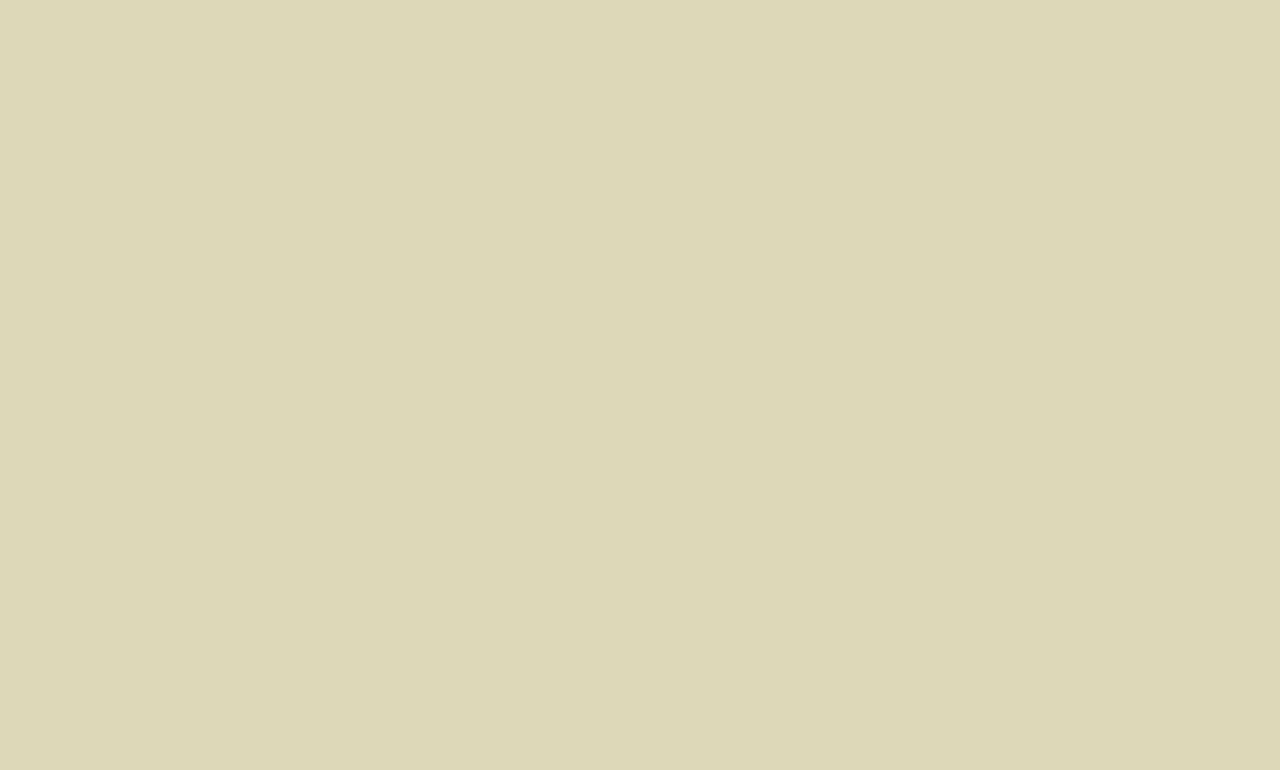
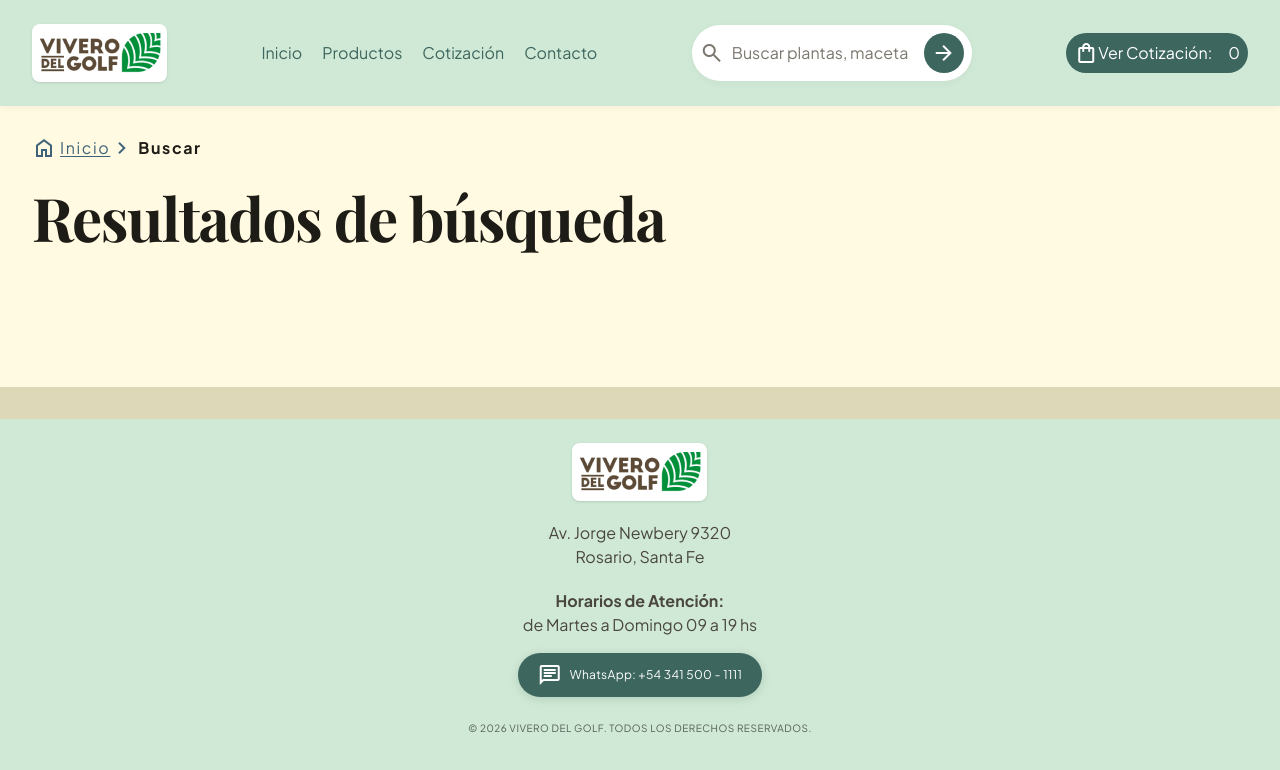
Before and after one commit to lavak00731/vlc, a Next.js app: page /buscar in a window 1280 px wide. Before the commit this address had no page. Shown: the top 770 px of the page. Built offline with nearby package versions, Linux system fonts and the light colour scheme; a web font is replaced by a local one.

Commit message:
search page added

```diff
--- a/src/app/buscar/page.tsx
+++ b/src/app/buscar/page.tsx
@@ -1,8 +1,17 @@
-import { notFound, redirect } from "next/navigation";
-import { getProductByName } from "../lib/products";
+import type { Metadata } from "next";
+import Link from "next/link";
+import { ProductCard } from "../components/ProductCard";
+import { Breadcrumb } from "../components/navs/Breadcrumb";
+import { QuantityComponent } from "../components/QuantityComponent";
+import { getSearchResults } from "../lib/products";
 
 type SearchParams = {
   q?: string | string[];
+};
+
+export const metadata: Metadata = {
+  title: "Resultados de búsqueda | Vivero del Golf",
+  description: "Encontrá plantas, árboles y productos de jardinería.",
 };
 
 export default async function SearchPage({
@@ -11,12 +20,61 @@ export default async function SearchPage({
   searchParams: Promise<SearchParams>;
 }) {
   const query = (await searchParams).q;
-  const productName = Array.isArray(query) ? query[0] : query;
-  const product = productName?.trim()
-    ? getProductByName(productName)
-    : undefined;
+  const searchTerm = (Array.isArray(query) ? query[0] : query)?.trim() ?? "";
+  const results = getSearchResults(searchTerm);
 
-  if (!product) notFound();
-
-  redirect(product.urlcanonica);
+  return (
+    <div className="flex w-full flex-col">
+      <div className="w-full py-12">
+        <div className="mx-auto flex w-full max-w-7xl flex-col px-4 md:px-8">
+          <Breadcrumb />
+          <h1 className="mb-5 text-4xl font-bold leading-tight tracking-tight text-on-surface lg:text-6xl">
+            Resultados de búsqueda
+          </h1>
+          {searchTerm && (
+            <p className="max-w-2xl font-body-md text-body-md leading-relaxed text-on-surface-variant">
+              {results.length > 0
+                ? `${results.length} productos para “${searchTerm}”`
+                : `No encontramos productos para “${searchTerm}”.`}
+            </p>
+          )}
+        </div>
+        <section className="w-full">
+          <div className="mx-auto max-w-7xl p-4 md:p-8">
+            {results.length > 0 ? (
+              <>
+                <QuantityComponent
+                  prods={results.length}
+                  visibleProds={results.length}
+                />
+                <ul className="grid grid-cols-1 gap-8 sm:grid-cols-2 xl:grid-cols-3">
+                  {results.map((product) => (
+                    <li key={product.id}>
+                      <ProductCard
+                        product={
+                          product as Parameters<
+                            typeof ProductCard
+                          >[0]["product"]
+                        }
+                      />
+                    </li>
+                  ))}
+                </ul>
+              </>
+            ) : (
+              searchTerm && (
+                <p className="mt-8 text-center text-on-surface-variant">
+                  Probá con otro nombre de producto o explorá nuestro{" "}
+                  <Link className="text-primary underline" href="/productos">
+                    catálogo
+                  </Link>
+                  .
+                </p>
+              )
+            )}
+          </div>
+        </section>
+      </div>
+    </div>
+  );
 }
--- a/src/app/components/search/SearchComponent.tsx
+++ b/src/app/components/search/SearchComponent.tsx
@@ -1,7 +1,9 @@
 'use client'
 
+import { useRouter } from "next/navigation";
 import { useEffect, useId, useMemo, useState } from "react";
 import type { SearchProduct } from "../../lib/products";
+import { normalizeProductName } from "../../lib/products";
 
 const DEBOUNCE_DELAY = 250;
 const MAX_SUGGESTIONS = 8;
@@ -11,18 +13,21 @@ export const SearchComponent = ({
 }: {
   searchProducts: SearchProduct[];
 }) => {
+  const router = useRouter();
   const inputId = useId();
   const listId = useId();
   const [query, setQuery] = useState("");
   const [debouncedQuery, setDebouncedQuery] = useState("");
-  const [isDebouncing, setIsDebouncing] = useState(false);
-  const normalizedQuery = normalizeQuery(query);
+  const [activeIndex, setActiveIndex] = useState(-1);
+  const [isOpen, setIsOpen] = useState(false);
+  const normalizedQuery = normalizeProductName(query);
+  const isDebouncing = normalizedQuery !== debouncedQuery;
   const suggestions = useMemo(
     () =>
       debouncedQuery.length >= 2
         ? searchProducts
             .filter((product) =>
-              normalizeQuery(product.name).includes(debouncedQuery),
+              normalizeProductName(product.name).includes(debouncedQuery),
             )
             .slice(0, MAX_SUGGESTIONS)
         : [],
@@ -32,13 +37,18 @@ export const SearchComponent = ({
   useEffect(() => {
     const timeoutId = window.setTimeout(() => {
       setDebouncedQuery(normalizedQuery);
-      setIsDebouncing(false);
     }, DEBOUNCE_DELAY);
 
     return () => window.clearTimeout(timeoutId);
-  }, [normalizedQuery, query]);
-  const visibleSuggestions =
-    !isDebouncing && normalizedQuery === debouncedQuery ? suggestions : [];
+  }, [normalizedQuery]);
+  const visibleSuggestions = isDebouncing ? [] : suggestions;
+
+  const navigateToSuggestion = (index: number) => {
+    const suggestion = visibleSuggestions[index];
+    if (!suggestion) return;
+
+    router.push(suggestion.urlcanonica);
+  };
 
   return (
     <form
@@ -59,24 +69,61 @@ export const SearchComponent = ({
         </span>
         <input
           autoComplete="off"
+          aria-activedescendant={
+            isOpen && activeIndex >= 0
+              ? `${listId}-option-${activeIndex}`
+              : undefined
+          }
+          aria-autocomplete="list"
+          aria-controls={listId}
+          aria-expanded={isOpen && visibleSuggestions.length > 0}
           className="w-full bg-transparent ml-2 font-body-sm text-body-sm text-on-surface focus:outline-none placeholder:text-outline"
           id={inputId}
-          list={listId}
           minLength={2}
           name="q"
           onChange={(event) => {
-            setIsDebouncing(true);
             setQuery(event.target.value);
+            setActiveIndex(-1);
+            setIsOpen(true);
+          }}
+          onFocus={() => setIsOpen(true)}
+          onBlur={() => setIsOpen(false)}
+          role="combobox"
+          onKeyDown={(event) => {
+            if (event.key === "ArrowDown" && visibleSuggestions.length > 0) {
+              event.preventDefault();
+              setIsOpen(true);
+              setActiveIndex((currentIndex) =>
+                Math.min(currentIndex + 1, visibleSuggestions.length - 1),
+              );
+            } else if (
+              event.key === "ArrowUp" &&
+              visibleSuggestions.length > 0
+            ) {
+              event.preventDefault();
+              setIsOpen(true);
+              setActiveIndex((currentIndex) =>
+                currentIndex <= 0
+                  ? visibleSuggestions.length - 1
+                  : currentIndex - 1,
+              );
+            } else if (event.key === "Escape") {
+              setIsOpen(false);
+              setActiveIndex(-1);
+            } else if (
+              event.key === "Enter" &&
+              isOpen &&
+              activeIndex >= 0 &&
+              visibleSuggestions[activeIndex]
+            ) {
+              event.preventDefault();
+              navigateToSuggestion(activeIndex);
+            }
           }}
           placeholder="Buscar plantas, macetas..."
           required
           type="search"
         />
-        <datalist id={listId}>
-          {visibleSuggestions.map((product) => (
-            <option key={product.urlcanonica} value={product.name} />
-          ))}
-        </datalist>
         <button
           type="submit"
           className="group inline-flex p-2 items-center gap-space-xs bg-primary btn-text-color hover:text-on-surface hover:bg-primary-container focus-within:bg-primary-container px-space-md py-space-xs rounded-full font-label-md text-label-md transition-all"
@@ -90,21 +137,45 @@ export const SearchComponent = ({
           </span>
         </button>
       </div>
+      {isOpen && visibleSuggestions.length > 0 && (
+        <ul
+          className="absolute left-0 right-0 top-full z-50 mt-2 max-h-80 overflow-y-auto rounded-2xl bg-surface-container-lowest p-2 shadow-xl"
+          id={listId}
+          role="listbox"
+          aria-label="Productos sugeridos"
+        >
+          {visibleSuggestions.map((product, index) => (
+            <li
+              aria-selected={activeIndex === index}
+              className={`cursor-pointer rounded-xl px-4 py-3 font-body-sm text-on-surface hover:bg-surface-container ${
+                activeIndex === index ? "bg-surface-container" : ""
+              }`}
+              id={`${listId}-option-${index}`}
+              key={product.urlcanonica}
+              onClick={() => navigateToSuggestion(index)}
+              onMouseDown={(event) => event.preventDefault()}
+              role="option"
+            >
+              {product.name}
+            </li>
+          ))}
+        </ul>
+      )}
+      {isOpen &&
+        normalizedQuery.length >= 2 &&
+        !isDebouncing &&
+        visibleSuggestions.length === 0 && (
+          <p className="absolute left-0 right-0 top-full z-50 mt-2 rounded-2xl bg-surface-container-lowest p-4 text-body-sm text-on-surface shadow-xl">
+            Sin sugerencias. Presioná buscar para ver resultados.
+          </p>
+        )}
       <p aria-live="polite" className="sr-only">
         {normalizedQuery.length < 2
           ? ""
           : isDebouncing || normalizedQuery !== debouncedQuery
             ? "Buscando sugerencias."
-            : `${suggestions.length} sugerencias disponibles.`}
+            : `${visibleSuggestions.length} sugerencias disponibles.`}
       </p>
     </form>
   );
-}
-
-function normalizeQuery(value: string): string {
-  return value
-    .normalize("NFD")
-    .replace(/[\u0300-\u036f]/g, "")
-    .toLowerCase()
-    .trim();
-}
+};
--- a/src/app/lib/products.ts
+++ b/src/app/lib/products.ts
@@ -18,6 +18,31 @@ export function getSearchProducts(): SearchProduct[] {
 		seenNames.add(normalizedName);
 		return true;
 	}).map(({ name, urlcanonica }) => ({ name, urlcanonica }));
+}
+
+export function getSearchResults(query: string): Product[] {
+	const normalizedQuery = normalizeProductName(query);
+	if (!normalizedQuery) return [];
+
+	const seenNames = new Set<string>();
+
+	return products
+		.filter((product) => {
+			const normalizedName = normalizeProductName(product.name);
+			if (!normalizedName.includes(normalizedQuery) || seenNames.has(normalizedName)) {
+				return false;
+			}
+			seenNames.add(normalizedName);
+			return true;
+		})
+		.sort((first, second) => {
+			const firstName = normalizeProductName(first.name);
+			const secondName = normalizeProductName(second.name);
+			const firstStartsWithQuery = firstName.startsWith(normalizedQuery);
+			const secondStartsWithQuery = secondName.startsWith(normalizedQuery);
+
+			return Number(secondStartsWithQuery) - Number(firstStartsWithQuery);
+		});
 }
 
 export function getProductByName(name: string): Product | undefined {
```
